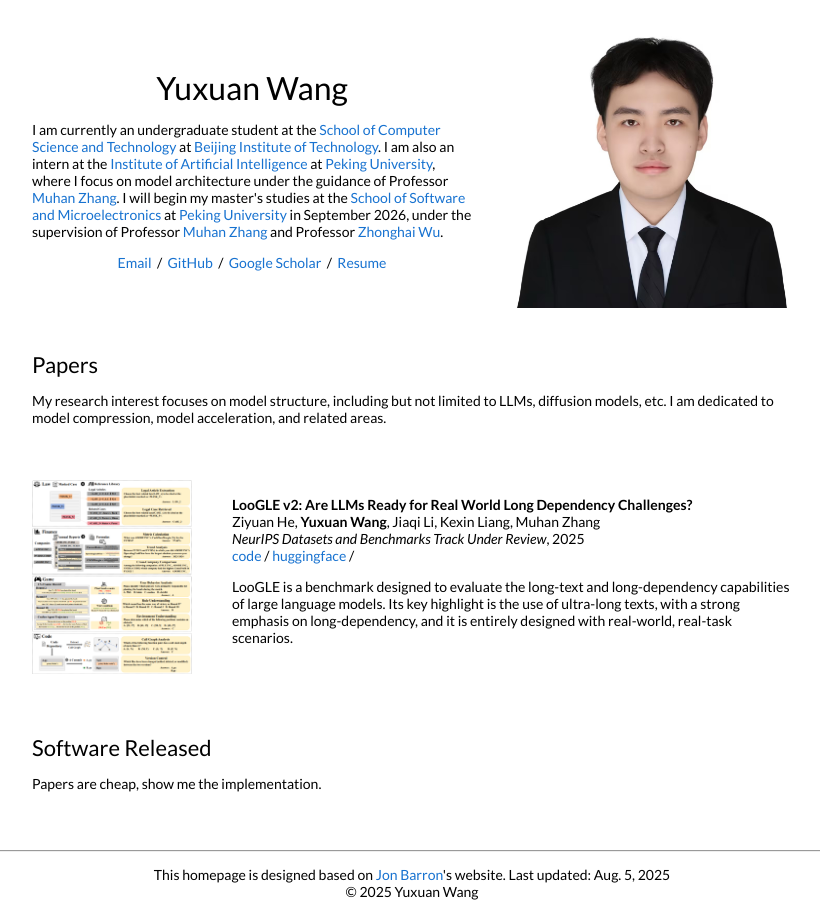
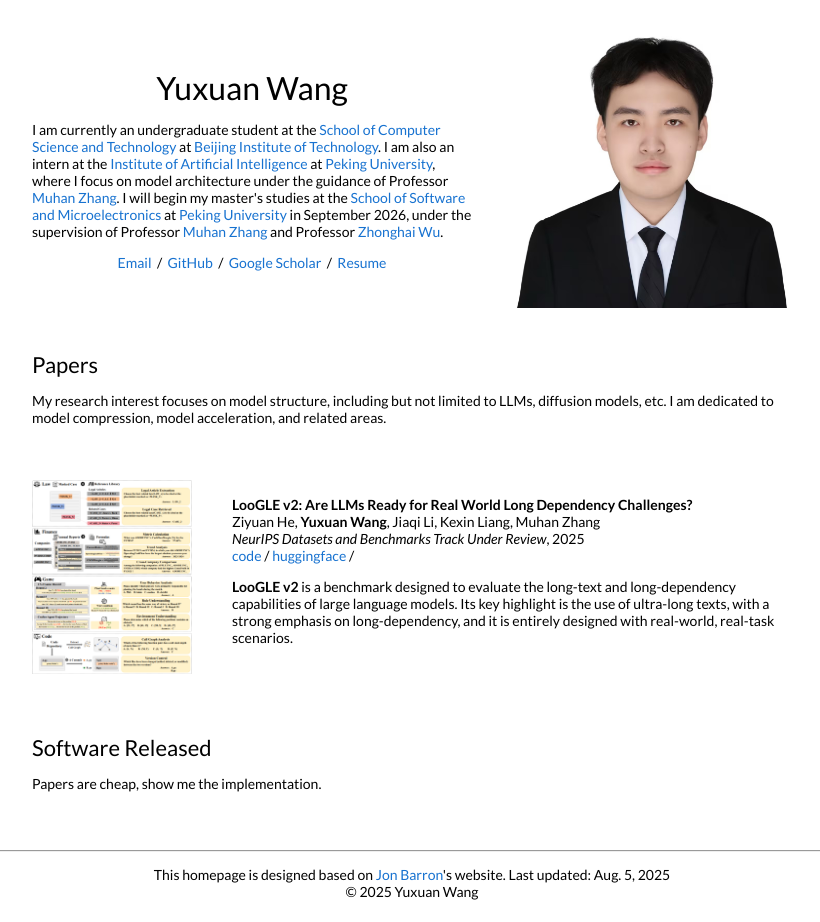
Before and after one commit to BILLYisavailable/billyisavailable.github.io, a Jekyll site: the page built from _posts/2025-05-18-LooGLEv2.markdown, in a window 1280 px wide. Shown: the whole page, without its empty margins (228-1048 px from the left). Built offline with Jekyll 4.4.1, drawn with Linux system fonts in a browser that asks for light colours.

```diff
--- a/_posts/2025-05-18-LooGLEv2.markdown
+++ b/_posts/2025-05-18-LooGLEv2.markdown
@@ -8,6 +8,6 @@ author: "Yuxuan Wang"
 authors: "Ziyuan He, <strong>Yuxuan Wang</strong>, Jiaqi Li, Kexin Liang, Muhan Zhang"
 venue: "NeurIPS Datasets and Benchmarks Track Under Review"
 code: https://github.com/GraphPKU/LooGLE-v2
-huggingface: https://huggingface.co/GraphPKU/LooGLE-v2
+huggingface: https://huggingface.co/datasets/GraphPKU/LooGLE-v2
 ---
-LooGLE is a benchmark designed to evaluate the long-text and long-dependency capabilities of large language models. Its key highlight is the use of ultra-long texts, with a strong emphasis on long-dependency, and it is entirely designed with real-world, real-task scenarios.
+<strong>LooGLE v2</strong> is a benchmark designed to evaluate the long-text and long-dependency capabilities of large language models. Its key highlight is the use of ultra-long texts, with a strong emphasis on long-dependency, and it is entirely designed with real-world, real-task scenarios.
```
